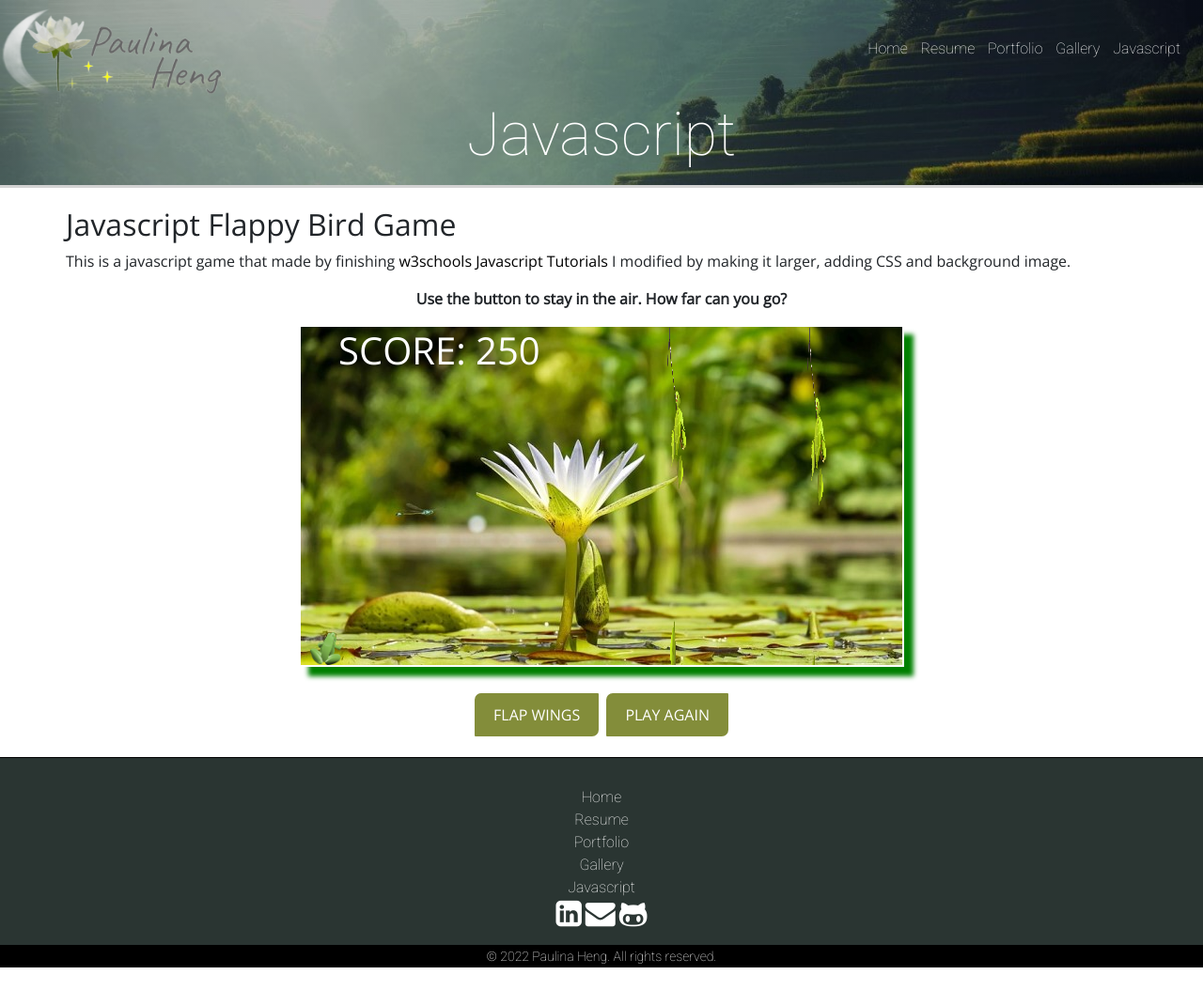
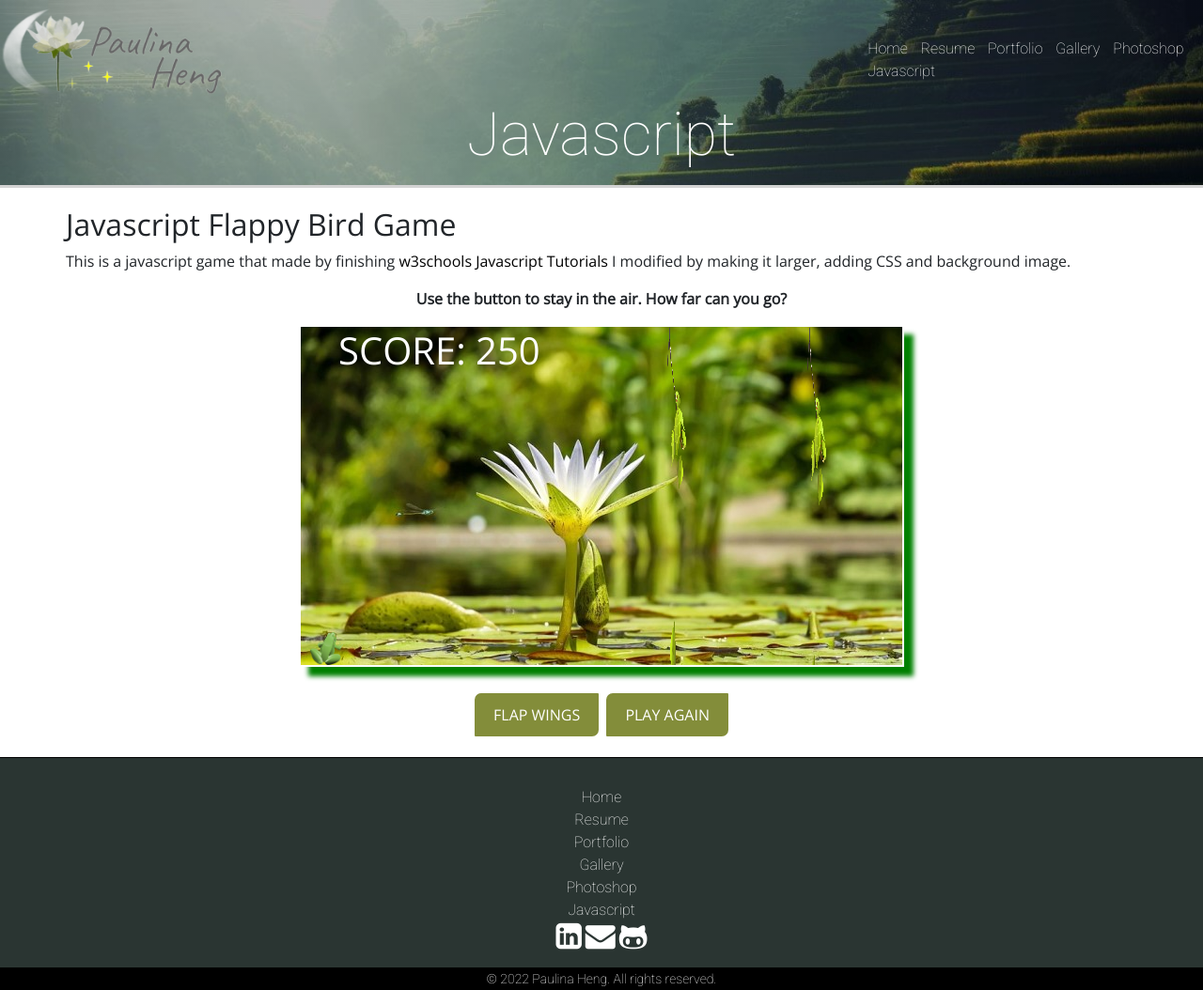
Before and after one commit to paulinaheng/Portfolio, a plain HTML site: page javascript.html in a window 1280 px wide. Shown: the whole page at 94% size. Before the commit the page ends 1030 px from the top, so only its background shows below. Drawn offline with nearby package versions, Linux system fonts and the light colour scheme.

Commit message:
Update javascript.html

```diff
--- a/javascript.html
+++ b/javascript.html
@@ -26,6 +26,7 @@
 							<li><a href="resume.html">Resume</a></li>
 							<li><a href="portfolio.html">Portfolio</a></li>
 							<li><a href="gallery.html">Gallery</a></li>
+							<li><a href="photoshop.html">Photoshop</a></li>
 							<li><a href="javascript.html">Javascript</a></li>
 						</ul>
 					</nav>
@@ -215,6 +216,7 @@
 		<a href="resume.html">Resume</a><br>
 		<a href="portfolio.html">Portfolio</a><br>
 		<a href="gallery.html">Gallery</a><br>
+		<a href="photoshop.html">Photoshop</a><br>
 		<a href="javascript.html">Javascript</a><br>
 		<div class="row">
 			<div class="col-sm-12">
```
